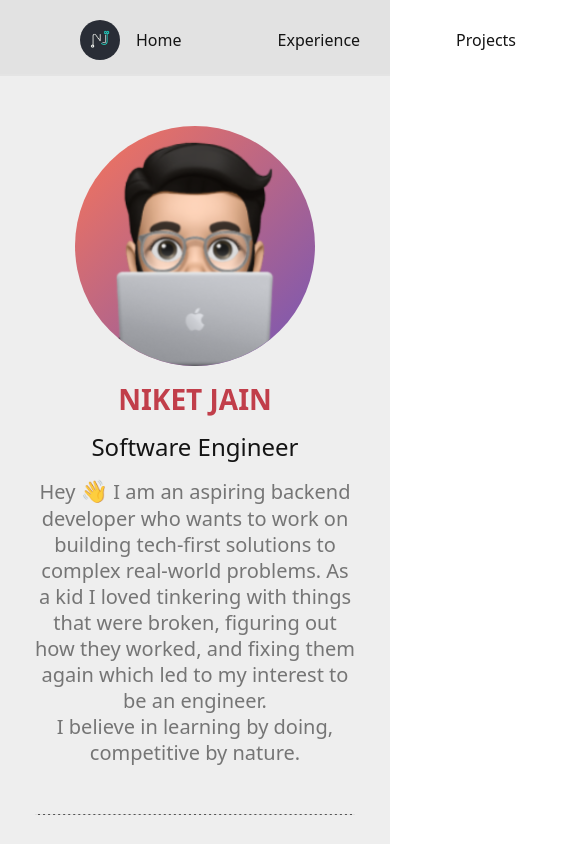
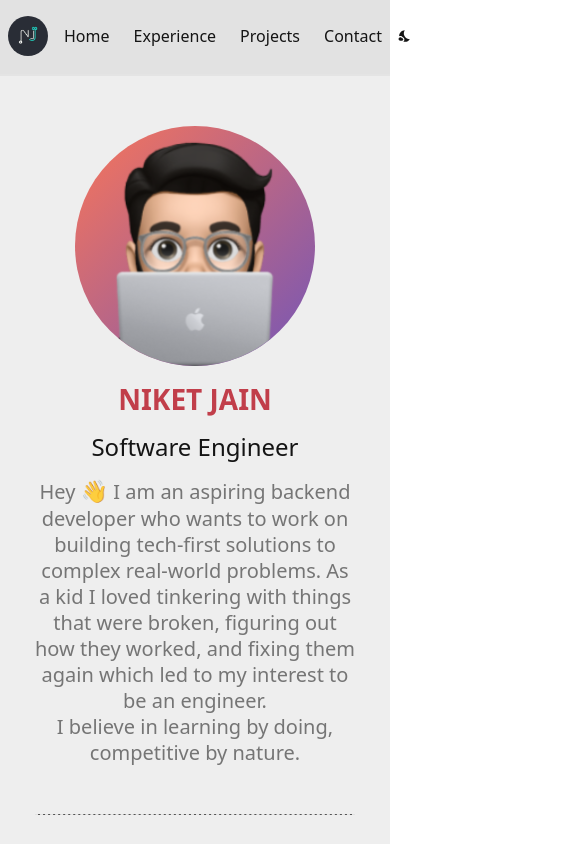
Before and after one commit to niketjain1/Portfolio, a React (Create React App) app: page / in a window 390 px wide. Shown: the top 844 px of the page, 585 px wide, since content can reach past the window. Built offline with nearby package versions, Linux system fonts and the light colour scheme.

Commit message:
👌 IMPROVE: customise alignment for mobile view

```diff
--- a/src/App.js
+++ b/src/App.js
@@ -15,7 +15,7 @@ function App() {
         setSection={setSection}
       />
 
-      <main className="bg-gray-100 dark:bg-gray-800 text-gray-900 dark:text-white">
+      <main className="bg-gray-100 dark:bg-gray-800 text-gray-900 dark:text-white min-w-screen min-h-screen">
         <Hero sectionSelected={section} />
       </main>
     </div>
--- a/src/cards/ProjectCard.jsx
+++ b/src/cards/ProjectCard.jsx
@@ -24,11 +24,11 @@ const ProjectCard = ({ title, description, githubLink, twitterLink }) => {
               {title}
             </h3>
           </div>
-          <p className="px-6 text-gray-600 dark:text-gray-300 body-base-medium max-h-100 text-multiline-ellipsis text-start w-100">
+          <p className="px-6 text-gray-600 dark:text-gray-300 body-base-medium max-h-100 text-multiline-ellipsis text-start w-84 md:w-100">
             {description}
           </p>
         </div>
-        <div className="p-6 flex items-center justify-center cursor-default bg-gray-800 text-white opacity-0 group-hover:opacity-100 transition-opacity duration-300 dark:bg-gray-700">
+        <div className="p-4 h-15 md:h-14 md:p-6 flex items-center justify-center cursor-default bg-gray-800 text-white opacity-100 md:opacity-0 md:group-hover:opacity-100 transition-opacity duration-300 dark:bg-gray-700">
           {githubLink ? (
             <a
               href={githubLink}
--- a/src/components/Header.jsx
+++ b/src/components/Header.jsx
@@ -3,29 +3,29 @@ import logo from "../assets/logo.jpg";
 
 const Header = ({ darkMode, setDarkMode, setSection }) => {
   return (
-    <header className="bg-gray-200 dark:bg-gray-600 text-gray-900 dark:text-white px-15 h-18 sticky top-0 z-50 shadow-xs">
-      <nav className="flex justify-between items-center p-5">
+    <header className="bg-gray-200 dark:bg-gray-600 text-gray-900 dark:text-white px-2 py-4 md:py-0 md:px-15 h-18 sticky top-0 z-50 shadow-xs">
+      <nav className="flex flex-row gap-2 justify-between items-center md:p-5">
         <img src={logo} alt="logo" className="w-10 h-10 rounded-full" />
         <button
-          className="ml-auto mx-8 px-4 rounded-lg hover:bg-gray-50 py-2 hover:text-gray-900 dark:hover:bg-gray-800 dark:hover:text-white hover:shadow-xs"
+          className="px-2 md:ml-auto md:mx-8 md:px-4 rounded-lg hover:bg-gray-50 py-2 hover:text-gray-900 dark:hover:bg-gray-800 dark:hover:text-white hover:shadow-xs"
           onClick={() => setSection("Home")}
         >
           Home
         </button>
         <button
-          className="mx-8 px-4 rounded-lg hover:bg-gray-50 py-2 hover:text-gray-900 dark:hover:bg-gray-800 dark:hover:text-white hover:shadow-xs"
+          className="px-2 md:mx-8 md:px-4 rounded-lg hover:bg-gray-50 py-2 hover:text-gray-900 dark:hover:bg-gray-800 dark:hover:text-white hover:shadow-xs"
           onClick={() => setSection("Experience")}
         >
           Experience
         </button>
         <button
-          className="mx-8 px-4 rounded-lg hover:bg-gray-50 py-2 hover:text-gray-900 dark:hover:bg-gray-800 dark:hover:text-white hover:shadow-xs"
+          className="px-2 md:mx-8 md:px-4rounded-lg hover:bg-gray-50 py-2 hover:text-gray-900 dark:hover:bg-gray-800 dark:hover:text-white hover:shadow-xs"
           onClick={() => setSection("Projects")}
         >
           Projects
         </button>
         <button
-          className="mx-8 px-4 rounded-lg hover:bg-gray-50 py-2 hover:text-gray-900 dark:hover:bg-gray-800 dark:hover:text-white hover:shadow-xs"
+          className="px-2 md:mx-8 md:px-4 rounded-lg hover:bg-gray-50 py-2 hover:text-gray-900 dark:hover:bg-gray-800 dark:hover:text-white hover:shadow-xs"
           onClick={() => setSection("Contact")}
         >
           Contact
```
